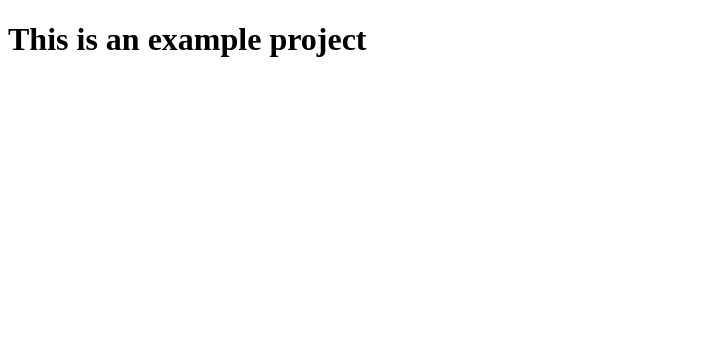
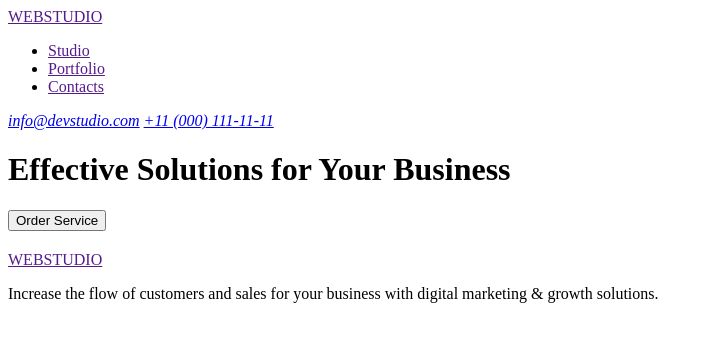
Before and after one commit to Alex-Khavin/goit-markup-hw-01, a plain HTML site: page index.html in a window 1280 px wide. Shown: the whole page, without its empty margins (0-713 px from the left). Drawn offline with Linux system fonts and the light colour scheme.

Commit message:
add prettierrc & images

```diff
--- a/index.html
+++ b/index.html
@@ -2,10 +2,41 @@
 <html lang="en">
   <head>
     <meta charset="UTF-8" />
+    <meta name="description" content="WEBSTUDIO" />
     <meta name="viewport" content="width=device-width, initial-scale=1.0" />
-    <title>Document</title>
+    <title>WEBSTUDIO</title>
   </head>
   <body>
-    <h1>This is an example project</h1>
+    <header>
+      <a href="">WEBSTUDIO</a>
+      <nav>
+        <ul>
+          <li><a href="">Studio</a></li>
+          <li><a href="">Portfolio</a></li>
+          <li><a href="">Contacts</a></li>
+        </ul>
+      </nav>
+      <address>
+        <a href="mailto:info@devstudio.com">info@devstudio.com</a>
+        <a href="tel:+110001111111">+11 (000) 111-11-11</a>
+      </address>
+    </header>
+    <main>
+      <h1>Effective Solutions for Your Business</h1>
+      <button type="button">Order Service</button>
+      <section>
+        <h2></h2>
+        <h2></h2>
+        <h2></h2>
+        <h2></h2>
+      </section>
+    </main>
+    <footer>
+      <a href="">WEBSTUDIO</a>
+      <p>
+        Increase the flow of customers and sales for your business with digital
+        marketing & growth solutions.
+      </p>
+    </footer>
   </body>
 </html>
```
Also changed, not shown: .prettierrc.json (added), images/img-1.jpg (added), images/img-2.jpg (added), images/img-3.jpg (added), images/img.jpg (added), 2 other files.
